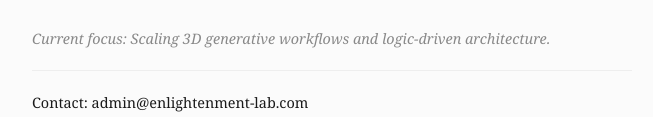
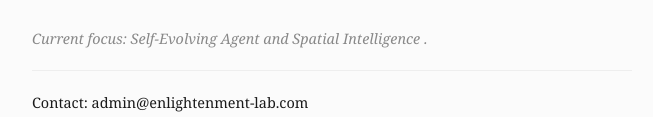
Before and after one commit to enlightenment-lab/enlightenment-lab.github.io, a plain HTML site: page index.html in a window 1280 px wide. Shown: the part 472-589 px from the top of the page, without its empty margins (308-961 px from the left). Drawn offline with Linux system fonts and the light colour scheme.

Commit message:
Update index.html

```diff
--- a/index.html
+++ b/index.html
@@ -18,7 +18,7 @@
         <h1>Enlightenment Lab</h1>
         <p>An independent research collective dedicated to exploring the intersection of generative AI, architectural logic, and digital empowerment.</p>
         <p>Our mission is foster deeper understanding of human-AI collaboration through open research and creative experimentation.</p>
-        <div class="status">Current focus: Scaling 3D generative workflows and logic-driven architecture.</div>
+        <div class="status">Current focus: Self-Evolving Agent and Spatial Intelligence .</div>
         <div class="contact">Contact: admin@enlightenment-lab.com</div>
     </div>
 </body>
```
